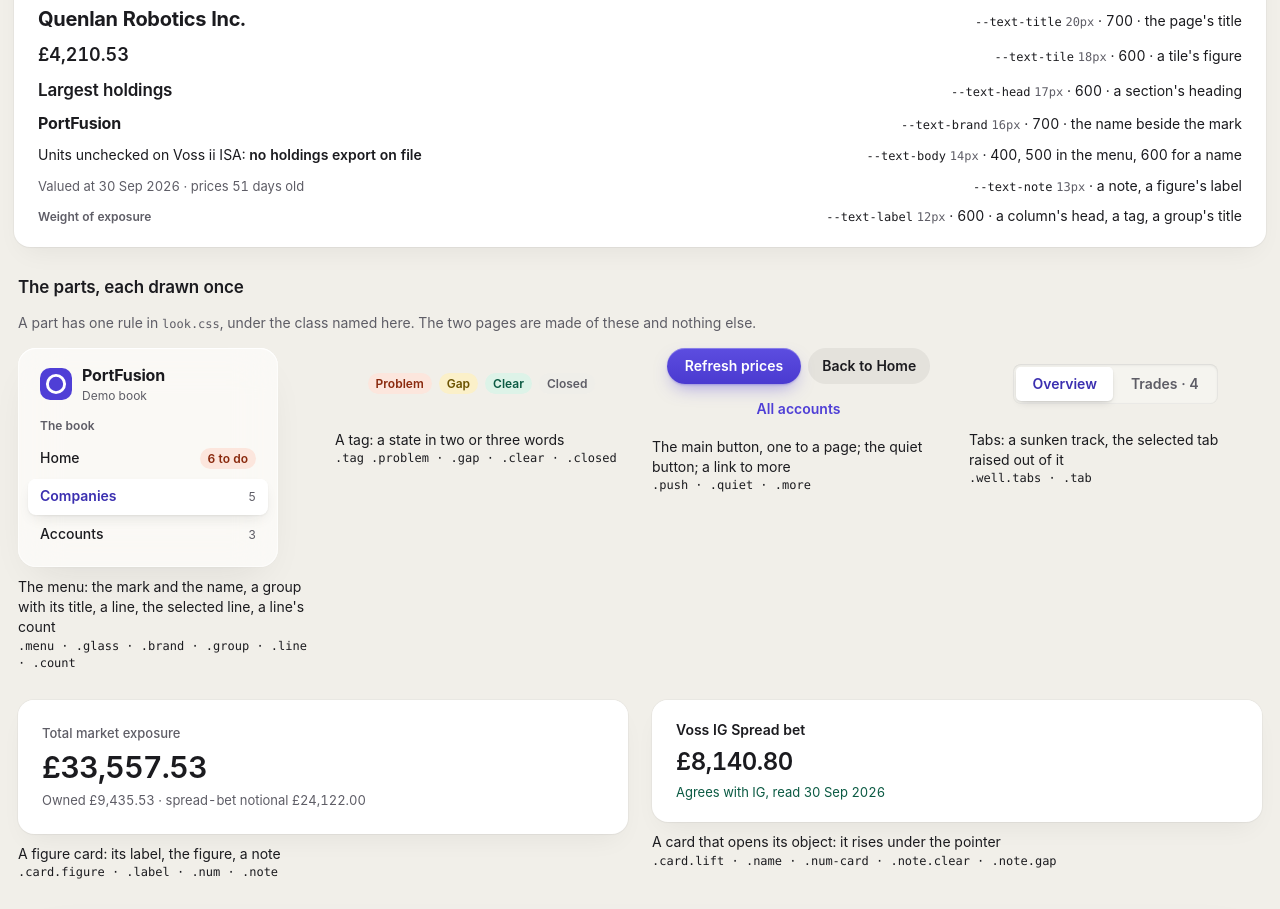
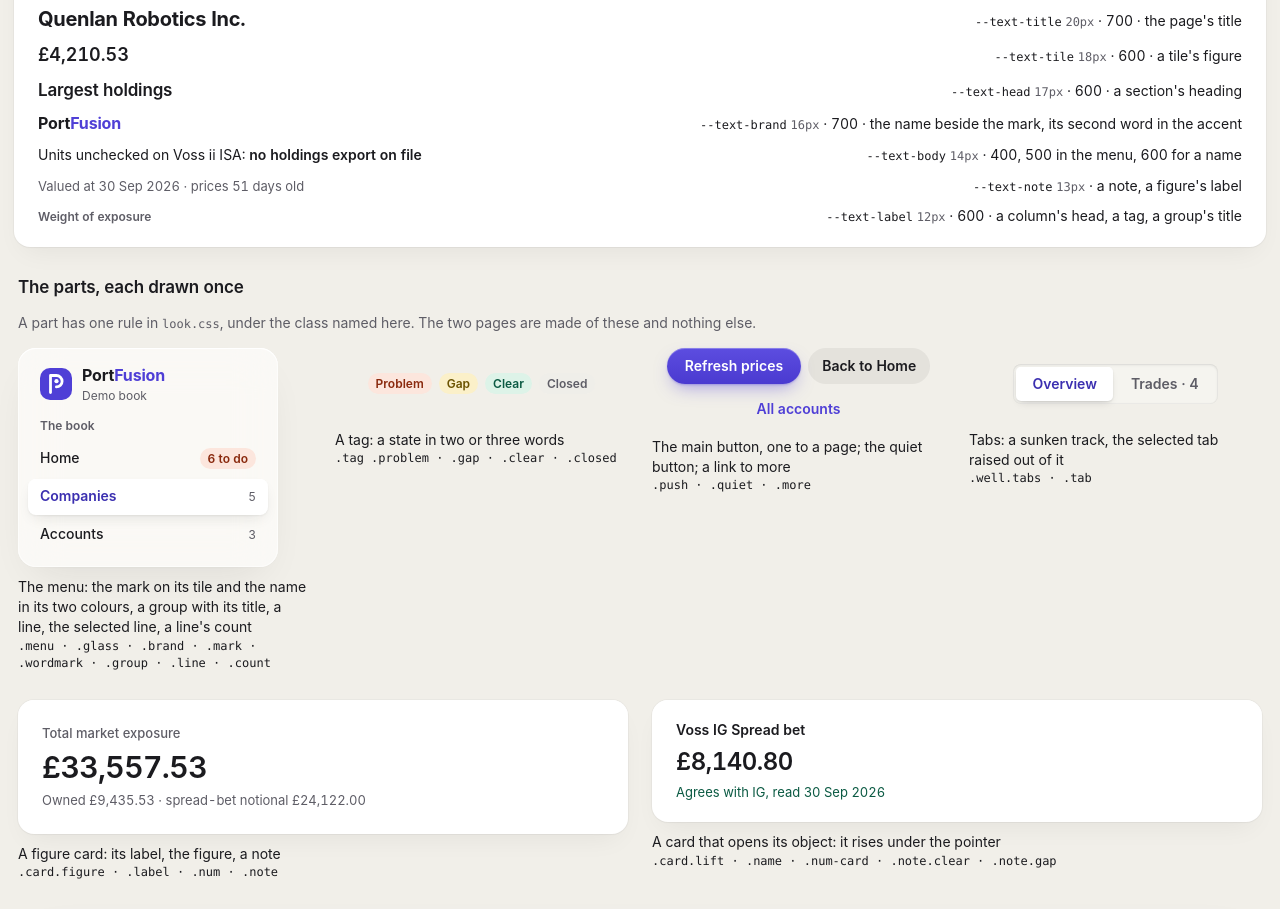
Before and after one commit to rgjhkybwwf-glitch/portfusion, a plain HTML site: page docs/design/parts.html in a window 1280 px wide. Shown: the part 2793-3702 px from the top of the page. Drawn offline with Linux system fonts and the light colour scheme.

Commit message:
The design reference wears PortFusion's name in two colours and its mark, the harbour
The maintainer settled the name and the mark on 21 Nov 2026: the product is
PortFusion alone, set with "Port" in the ink and "Fusion" in the accent, and
its mark is the harbour, one line up the mast and round the bowl that stops
short of the mast, with a core inside it.

`docs/design/` showed the name in one colour and a stand-in ring. Now:

- `look.css`: `.brand .mark` draws the line and the core, and `.wordmark`
  gives its inner `span`, the second word, the accent.
- `home.html`, `company.html`, `parts.html`: the menu's brand is the mark on
  its tile and the name in its two colours. The sheet's type step and its
  menu sample say so.
- `README.md`: a section on the name and the mark, with the mark's drawing
  as figures, and a line under "What is not here" for the app's own icons.

It is still a drawing: the app wears the old name and the ring until the
frame is turned on (#347). Checked in Chromium at 1280px on all three pages.

Co-Authored-By: Claude Fable 5.2 <noreply@anthropic.com>
Claude-Session: https://claude.ai/code/session_01R6kXRR3hD7ZJ57sRdso51f

```diff
--- a/docs/design/look.css
+++ b/docs/design/look.css
@@ -228,8 +228,10 @@ h2, .text-head { font-size: var(--text-head); font-weight: 600; letter-spacing:
 .brand { display: flex; align-items: center; gap: 10px; padding: 0 var(--inset); }
 .brand .mark { width: 32px; height: 32px; flex: none; }
 .brand .mark rect { fill: var(--accent); }
-.brand .mark circle { fill: none; stroke: var(--on-button); stroke-width: 2.9; }
+.brand .mark path { fill: none; stroke: var(--on-button); stroke-width: 2.8; stroke-linecap: round; stroke-linejoin: round; }
+.brand .mark circle { fill: var(--on-button); }
 .wordmark { font-size: var(--text-brand); font-weight: 700; letter-spacing: -0.01em; }
+.wordmark span { color: var(--accent); }
 .group { display: flex; flex-direction: column; gap: 2px; }
 .group > .title { padding: 0 var(--inset) 4px; font-size: var(--text-label); font-weight: 600; color: var(--muted); }
 .line {
--- a/docs/design/parts.html
+++ b/docs/design/parts.html
@@ -160,7 +160,7 @@
 <div><span class="said text-title">Quenlan Robotics Inc.</span><span><span class="token">--text-title</span> <span class="value" data-token="--text-title"></span> · 700 · the page's title</span></div>
 <div><span class="said num-tile">£4,210.53</span><span><span class="token">--text-tile</span> <span class="value" data-token="--text-tile"></span> · 600 · a tile's figure</span></div>
 <div><span class="said text-head">Largest holdings</span><span><span class="token">--text-head</span> <span class="value" data-token="--text-head"></span> · 600 · a section's heading</span></div>
-<div><span class="said wordmark">PortFusion</span><span><span class="token">--text-brand</span> <span class="value" data-token="--text-brand"></span> · 700 · the name beside the mark</span></div>
+<div><span class="said wordmark">Port<span>Fusion</span></span><span><span class="token">--text-brand</span> <span class="value" data-token="--text-brand"></span> · 700 · the name beside the mark, its second word in the accent</span></div>
 <div><span class="said">Units unchecked on Voss ii ISA: <span class="name">no holdings export on file</span></span><span><span class="token">--text-body</span> <span class="value" data-token="--text-body"></span> · 400, 500 in the menu, 600 for a name</span></div>
 <div><span class="said note">Valued at 30 Sep 2026 · prices 51 days old</span><span><span class="token">--text-note</span> <span class="value" data-token="--text-note"></span> · a note, a figure's label</span></div>
 <div><span class="said small name">Weight of exposure</span><span><span class="token">--text-label</span> <span class="value" data-token="--text-label"></span> · 600 · a column's head, a tag, a group's title</span></div>
@@ -176,8 +176,8 @@
 <div class="sample">
 <nav class="menu" aria-label="A sample of the menu"><div class="glass">
 <div class="brand">
-<svg class="mark" viewBox="0 0 32 32" aria-hidden="true"><rect width="32" height="32" rx="10"></rect><circle cx="16" cy="16" r="8.6"></circle></svg>
-<div><div class="wordmark">PortFusion</div><div class="small">Demo book</div></div>
+<svg class="mark" viewBox="0 0 32 32" aria-hidden="true"><rect width="32" height="32" rx="10"></rect><path d="M10.5 24.5 V7.5 H16.4 A5.7 5.7 0 0 1 16.4 18.9"></path><circle cx="16.5" cy="13.2" r="2.1"></circle></svg>
+<div><div class="wordmark">Port<span>Fusion</span></div><div class="small">Demo book</div></div>
 </div>
 <div class="group">
 <div class="title">The book</div>
@@ -186,7 +186,7 @@
 <a class="line"><span>Accounts</span><span class="count">3</span></a>
 </div>
 </div></nav>
-<div><div>The menu: the mark and the name, a group with its title, a line, the selected line, a line's count</div><div class="token">.menu · .glass · .brand · .group · .line · .count</div></div>
+<div><div>The menu: the mark on its tile and the name in its two colours, a group with its title, a line, the selected line, a line's count</div><div class="token">.menu · .glass · .brand · .mark · .wordmark · .group · .line · .count</div></div>
 </div>
 
 <div class="sample">
```
Also changed, not shown: docs/design/company.html (+2 -2 lines), docs/design/home.html (+2 -2 lines), docs/design/README.md.
